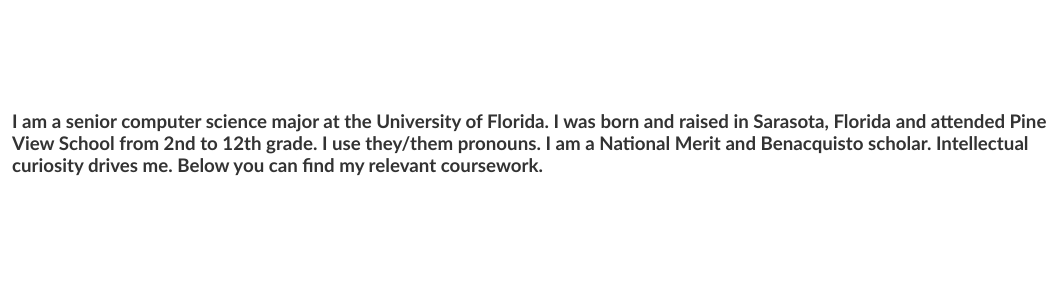
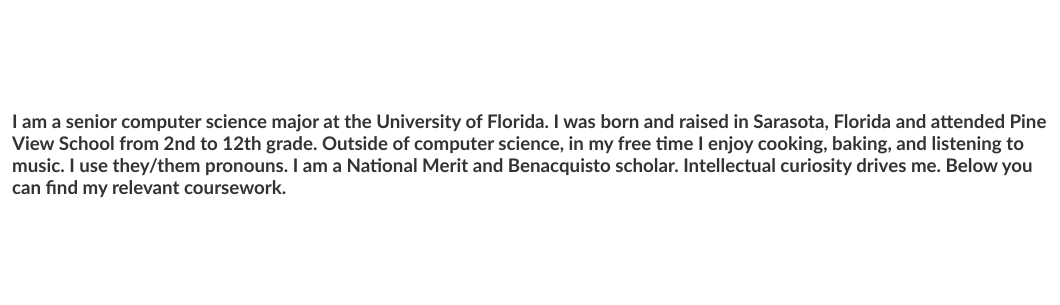
Before and after one commit to reesequinn/reesequinn.github.io, a plain HTML site: page about.html in a window 1280 px wide. Shown: the part 130-435 px from the top of the page, 220-1280 px from the left. Drawn offline with Linux system fonts and the light colour scheme.

Commit message:
add hobbies to about

```diff
--- a/about.html
+++ b/about.html
@@ -40,6 +40,7 @@
             <h3 class="paragraphs">
                 I am a senior computer science major at the University of Florida.
                 I was born and raised in Sarasota, Florida and attended Pine View School from 2nd to 12th grade.
+                Outside of computer science, in my free time I enjoy cooking, baking, and listening to music.
                 I use they/them pronouns. I am a National Merit and Benacquisto scholar.
                 Intellectual curiosity drives me. Below you can find my relevant coursework.
             </h3>
```
